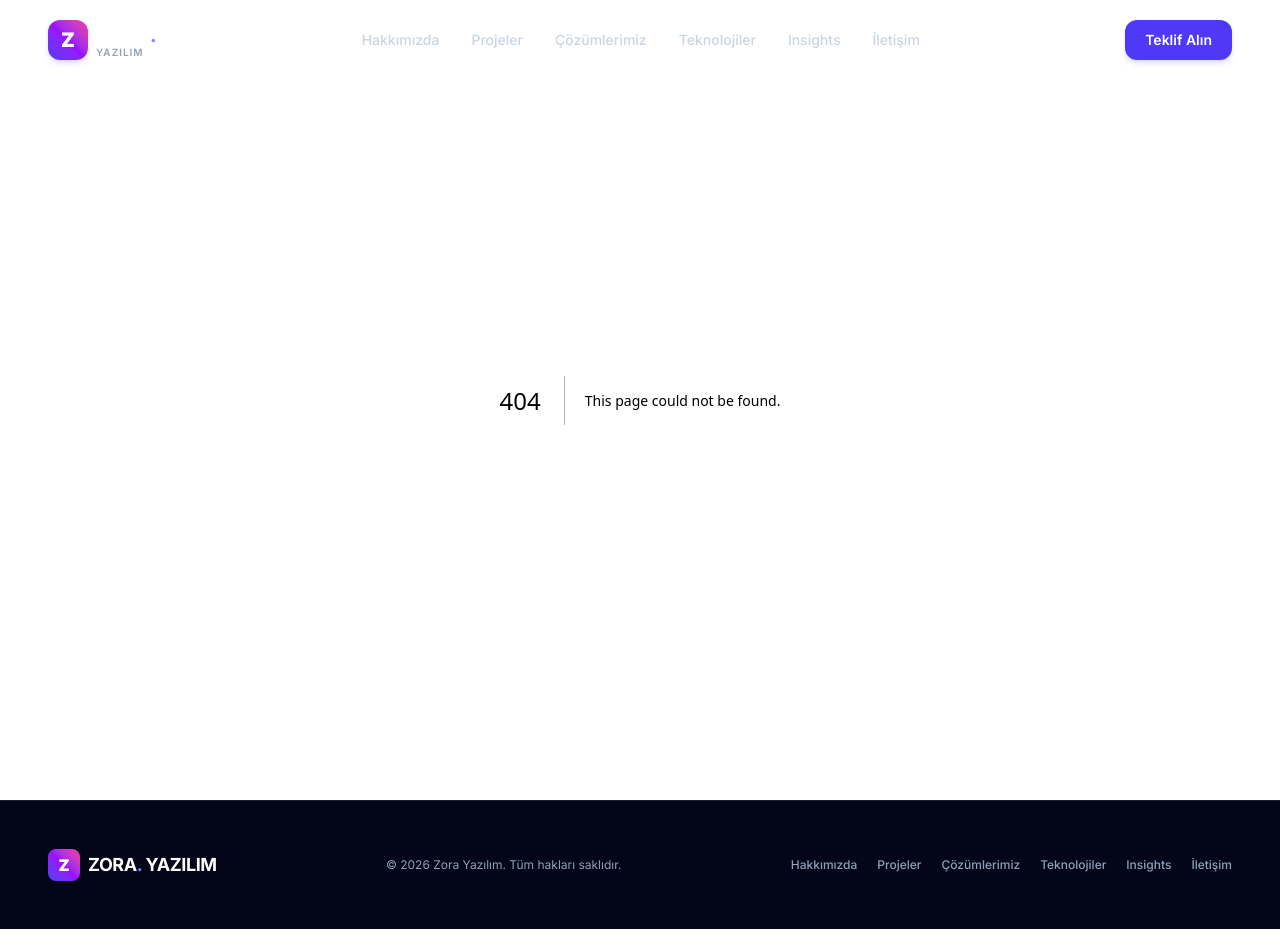
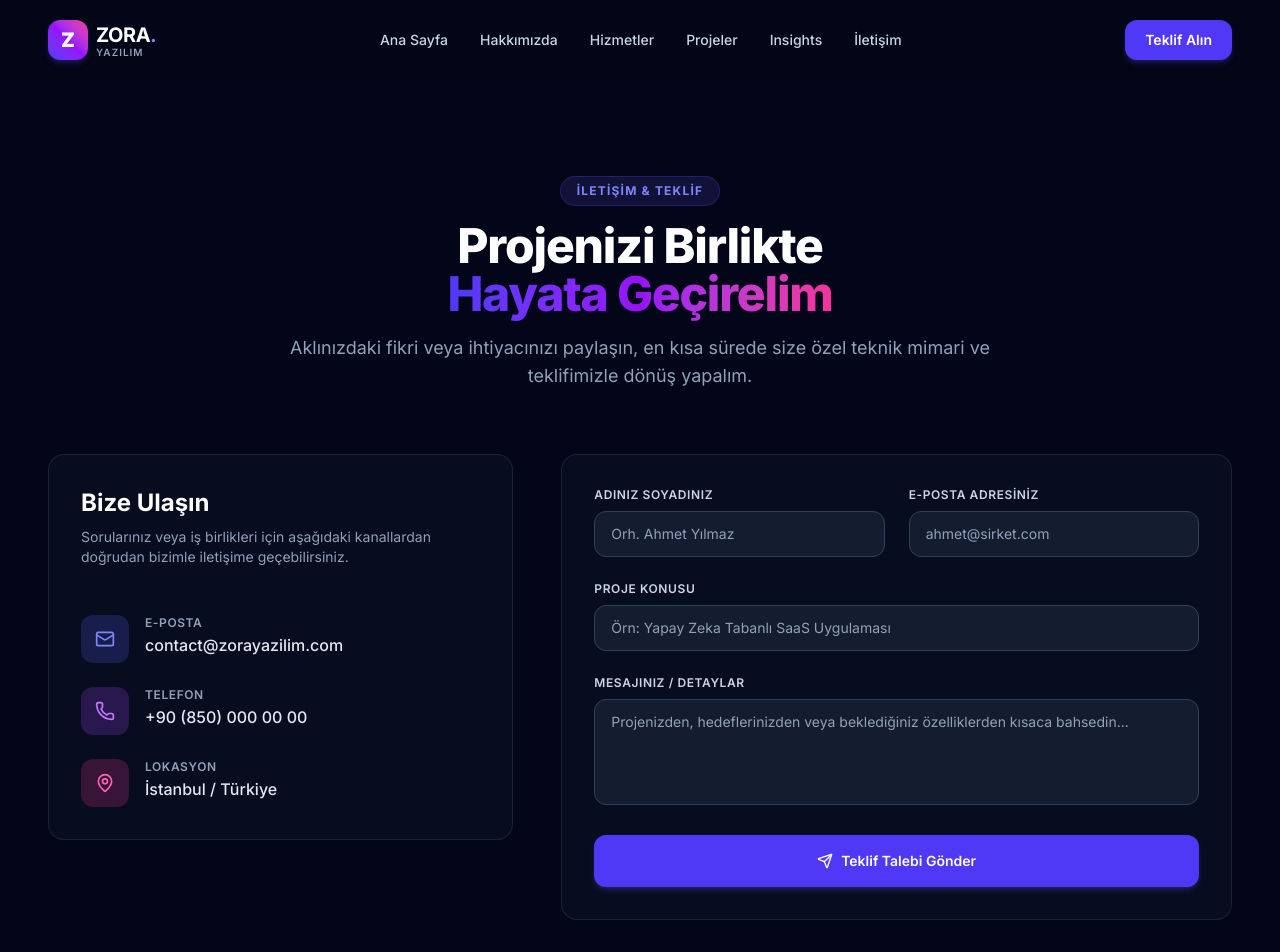
Before and after one commit to yavuzselimfrat/zora-yazilim-web, a Next.js app: page /iletisim in a window 1280 px wide. Before the commit this address had no page. Shown: the top 952 px of the page. Before the commit the page ends 929 px from the top, so only its background shows below. Built offline with nearby package versions, Linux system fonts and the light colour scheme.

Commit message:
fix: tum rotalar ve component exportlari duzeltildi

```diff
--- /dev/null
+++ b/app/hakkimizda/page.tsx
@@ -0,0 +1,9 @@
+import AboutSection from "@/components/sections/AboutSection";
+
+export default function AboutPage() {
+  return (
+    <main className="pt-20">
+      <AboutSection />
+    </main>
+  );
+}
--- /dev/null
+++ b/app/hizmetler/page.tsx
@@ -0,0 +1,11 @@
+import ServicesSection from "@/components/sections/ServicesSection";
+import TechStackSection from "@/components/sections/TechStackSection";
+
+export default function ServicesPage() {
+  return (
+    <main className="pt-20">
+      <ServicesSection />
+      <TechStackSection />
+    </main>
+  );
+}
--- /dev/null
+++ b/app/iletisim/page.tsx
@@ -0,0 +1,9 @@
+import ContactSection from "@/components/sections/ContactSection";
+
+export default function ContactPage() {
+  return (
+    <main className="pt-20">
+      <ContactSection />
+    </main>
+  );
+}
--- /dev/null
+++ b/app/insights/page.tsx
@@ -0,0 +1,9 @@
+import BlogSection from "@/components/sections/BlogSection";
+
+export default function InsightsPage() {
+  return (
+    <main className="pt-20">
+      <BlogSection />
+    </main>
+  );
+}
--- a/app/page.tsx
+++ b/app/page.tsx
@@ -1,23 +1,32 @@
-import Hero from "../components/sections/Hero";
-import BentoGrid from "../components/sections/BentoGrid";
-import AboutSection from "../components/sections/AboutSection"; // Ekledik
-import ProjectsSection from "../components/sections/ProjectsSection";
-import ServicesSection from "../components/sections/ServicesSection";
-import TechStackSection from "../components/sections/TechStackSection";
-import BlogSection from "../components/sections/BlogSection"; // Ekledik
-import ContactSection from "../components/sections/ContactSection";
+import Hero from "@/components/sections/Hero";
+import BentoGrid from "@/components/sections/BentoGrid";
+import Link from "next/link";
+import { ArrowRight } from "lucide-react";
 
 export default function Home() {
   return (
     <main className="min-h-screen bg-white dark:bg-slate-950 text-slate-900 dark:text-slate-100 transition-colors duration-300">
       <Hero />
       <BentoGrid />
-      <AboutSection />
-      <ProjectsSection />
-      <ServicesSection />
-      <TechStackSection />
-      <BlogSection />
-      <ContactSection />
+
+      <section className="py-20 text-center relative z-10 border-t border-slate-200 dark:border-slate-800/80">
+        <div className="max-w-4xl mx-auto px-6 space-y-6">
+          <h2 className="text-3xl md:text-5xl font-extrabold tracking-tight">
+            Projenizi Birlikte Hayata Geçirelim
+          </h2>
+          <p className="text-slate-600 dark:text-slate-400 text-base md:text-lg max-w-2xl mx-auto">
+            Ölçeklenebilir altyapılar ve otonom yapay zeka çözümleri için hemen teklif alın.
+          </p>
+          <div className="pt-4">
+            <Link
+              href="/iletisim"
+              className="inline-flex items-center gap-2 px-6 py-3.5 text-sm font-semibold text-white bg-indigo-600 hover:bg-indigo-700 rounded-xl shadow-lg shadow-indigo-500/25 active:scale-95 transition-all"
+            >
+              Proje Başlatın <ArrowRight className="w-4 h-4" />
+            </Link>
+          </div>
+        </div>
+      </section>
     </main>
   );
 }
--- /dev/null
+++ b/app/projeler/page.tsx
@@ -0,0 +1,9 @@
+import ProjectsSection from "@/components/sections/ProjectsSection";
+
+export default function ProjectsPage() {
+  return (
+    <main className="pt-20">
+      <ProjectsSection />
+    </main>
+  );
+}
--- a/components/layout/Footer.tsx
+++ b/components/layout/Footer.tsx
@@ -1,34 +1,31 @@
 'use client';
 
 import React from 'react';
+import Link from 'next/link';
 
 const Footer: React.FC = () => {
   return (
     <footer className="bg-slate-100/80 dark:bg-slate-950 border-t border-slate-200 dark:border-slate-800/80 py-12 transition-colors duration-300">
       <div className="max-w-7xl mx-auto px-6 md:px-12 flex flex-col md:flex-row items-center justify-between gap-6">
-        {/* LOGO VE MARKA */}
-        <div className="flex items-center gap-2">
+        <Link href="/" className="flex items-center gap-2">
           <div className="w-8 h-8 rounded-lg bg-gradient-to-tr from-indigo-600 via-purple-600 to-pink-500 flex items-center justify-center text-white font-black text-base shadow-sm">
             Z
           </div>
           <span className="text-lg font-bold tracking-tight text-slate-900 dark:text-white">
             ZORA<span className="text-indigo-600 dark:text-indigo-400">.</span> YAZILIM
           </span>
-        </div>
+        </Link>
 
-        {/* TELİF HAKKI */}
         <p className="text-xs text-slate-500 dark:text-slate-400 text-center">
           © {new Date().getFullYear()} Zora Yazılım. Tüm hakları saklıdır.
         </p>
 
-        {/* LİNK GRUBU */}
         <div className="flex flex-wrap items-center justify-center gap-5 text-xs text-slate-600 dark:text-slate-400 font-medium">
-          <a href="#hakkimizda" className="hover:text-indigo-600 dark:hover:text-indigo-400 transition-colors">Hakkımızda</a>
-          <a href="#projeler" className="hover:text-indigo-600 dark:hover:text-indigo-400 transition-colors">Projeler</a>
-          <a href="#cozumler" className="hover:text-indigo-600 dark:hover:text-indigo-400 transition-colors">Çözümlerimiz</a>
-          <a href="#teknolojiler" className="hover:text-indigo-600 dark:hover:text-indigo-400 transition-colors">Teknolojiler</a>
-          <a href="#insights" className="hover:text-indigo-600 dark:hover:text-indigo-400 transition-colors">Insights</a>
-          <a href="#iletisim" className="hover:text-indigo-600 dark:hover:text-indigo-400 transition-colors">İletişim</a>
+          <Link href="/hakkimizda" className="hover:text-indigo-600 dark:hover:text-indigo-400 transition-colors">Hakkımızda</Link>
+          <Link href="/hizmetler" className="hover:text-indigo-600 dark:hover:text-indigo-400 transition-colors">Hizmetler</Link>
+          <Link href="/projeler" className="hover:text-indigo-600 dark:hover:text-indigo-400 transition-colors">Projeler</Link>
+          <Link href="/insights" className="hover:text-indigo-600 dark:hover:text-indigo-400 transition-colors">Insights</Link>
+          <Link href="/iletisim" className="hover:text-indigo-600 dark:hover:text-indigo-400 transition-colors">İletişim</Link>
         </div>
       </div>
     </footer>
--- a/components/layout/Navbar.tsx
+++ b/components/layout/Navbar.tsx
@@ -1,6 +1,7 @@
 'use client';
 
 import React, { useState, useEffect } from 'react';
+import Link from 'next/link';
 import { Menu, X } from 'lucide-react';
 
 interface NavLink {
@@ -14,25 +15,19 @@ const Navbar: React.FC = () => {
 
   useEffect(() => {
     const handleScroll = () => {
-      if (window.scrollY > 20) {
-        setIsScrolled(true);
-      } else {
-        setIsScrolled(false);
-      }
+      setIsScrolled(window.scrollY > 20);
     };
-
     window.addEventListener('scroll', handleScroll);
     return () => window.removeEventListener('scroll', handleScroll);
   }, []);
 
-  // Sayfa içi bölümlere tam uyumlu güncel navigasyon linkleri
   const navLinks: NavLink[] = [
-    { name: 'Hakkımızda', href: '#hakkimizda' },
-    { name: 'Projeler', href: '#projeler' },
-    { name: 'Çözümlerimiz', href: '#cozumler' },
-    { name: 'Teknolojiler', href: '#teknolojiler' },
-    { name: 'Insights', href: '#insights' },
-    { name: 'İletişim', href: '#iletisim' },
+    { name: 'Ana Sayfa', href: '/' },
+    { name: 'Hakkımızda', href: '/hakkimizda' },
+    { name: 'Hizmetler', href: '/hizmetler' },
+    { name: 'Projeler', href: '/projeler' },
+    { name: 'Insights', href: '/insights' },
+    { name: 'İletişim', href: '/iletisim' },
   ];
 
   return (
@@ -44,8 +39,7 @@ const Navbar: React.FC = () => {
       }`}
     >
       <div className="max-w-7xl mx-auto px-6 md:px-12 flex items-center justify-between">
-        {/* LOGO */}
-        <a href="#" className="flex items-center gap-2 group">
+        <Link href="/" className="flex items-center gap-2 group">
           <div className="w-10 h-10 rounded-xl bg-gradient-to-tr from-indigo-600 via-purple-600 to-pink-500 flex items-center justify-center text-white font-black text-xl shadow-md shadow-indigo-500/20 group-hover:scale-105 transition-transform">
             Z
           </div>
@@ -57,32 +51,29 @@ const Navbar: React.FC = () => {
               Yazılım
             </span>
           </div>
-        </a>
+        </Link>
 
-        {/* MASAÜSTÜ MENÜ LİNKLERİ */}
         <div className="hidden md:flex items-center gap-8">
           {navLinks.map((link) => (
-            <a
+            <Link
               key={link.name}
               href={link.href}
-              className="text-sm font-medium text-slate-600 dark:text-slate-300 hover:text-indigo-600 dark:hover:text-indigo-400 transition-colors relative py-1 after:content-[''] after:absolute after:bottom-0 after:left-0 after:w-0 after:h-[2px] after:bg-indigo-600 dark:after:bg-indigo-400 hover:after:w-full after:transition-all after:duration-300"
+              className="text-sm font-medium text-slate-600 dark:text-slate-300 hover:text-indigo-600 dark:hover:text-indigo-400 transition-colors py-1 relative after:content-[''] after:absolute after:bottom-0 after:left-0 after:w-0 after:h-[2px] after:bg-indigo-600 dark:after:bg-indigo-400 hover:after:w-full after:transition-all after:duration-300"
             >
               {link.name}
-            </a>
+            </Link>
           ))}
         </div>
 
-        {/* AKSİYON BUTONU */}
         <div className="hidden md:flex items-center gap-4">
-          <a
-            href="#teklif"
+          <Link
+            href="/iletisim"
             className="px-5 py-2.5 text-sm font-semibold text-white bg-indigo-600 hover:bg-indigo-700 rounded-xl shadow-md shadow-indigo-500/20 hover:shadow-lg hover:shadow-indigo-500/30 active:scale-95 transition-all"
           >
             Teklif Alın
-          </a>
+          </Link>
         </div>
 
-        {/* MOBİL MENÜ BUTONU */}
         <div className="flex md:hidden items-center">
           <button
             onClick={() => setMobileMenuOpen(!mobileMenuOpen)}
@@ -93,27 +84,26 @@ const Navbar: React.FC = () => {
         </div>
       </div>
 
-      {/* MOBİL MENÜ PANOLU */}
       {mobileMenuOpen && (
         <div className="md:hidden bg-white dark:bg-slate-950 border-b border-slate-200 dark:border-slate-800 px-6 py-6 space-y-4 shadow-xl">
           {navLinks.map((link) => (
-            <a
+            <Link
               key={link.name}
               href={link.href}
               onClick={() => setMobileMenuOpen(false)}
               className="block text-base font-medium text-slate-700 dark:text-slate-200 hover:text-indigo-600 dark:hover:text-indigo-400 transition-colors"
             >
               {link.name}
-            </a>
+            </Link>
           ))}
           <div className="pt-4 border-t border-slate-100 dark:border-slate-800">
-            <a
-              href="#teklif"
+            <Link
+              href="/iletisim"
               onClick={() => setMobileMenuOpen(false)}
               className="block w-full text-center py-3 text-sm font-semibold text-white bg-indigo-600 rounded-xl shadow-md"
             >
               Teklif Alın
-            </a>
+            </Link>
           </div>
         </div>
       )}
```
